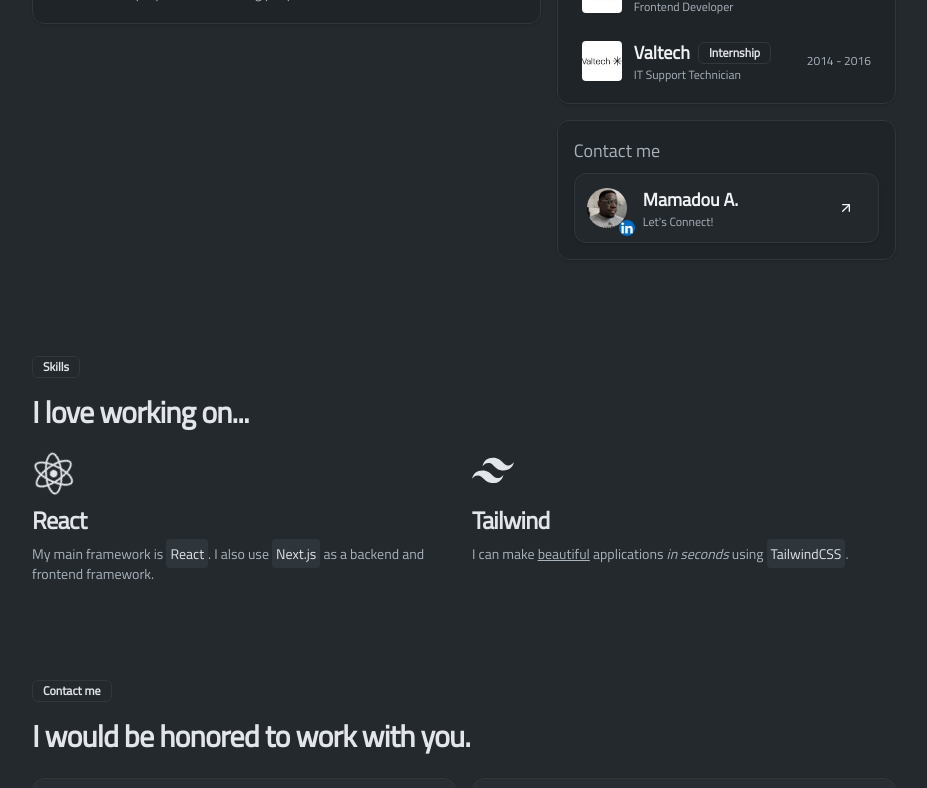
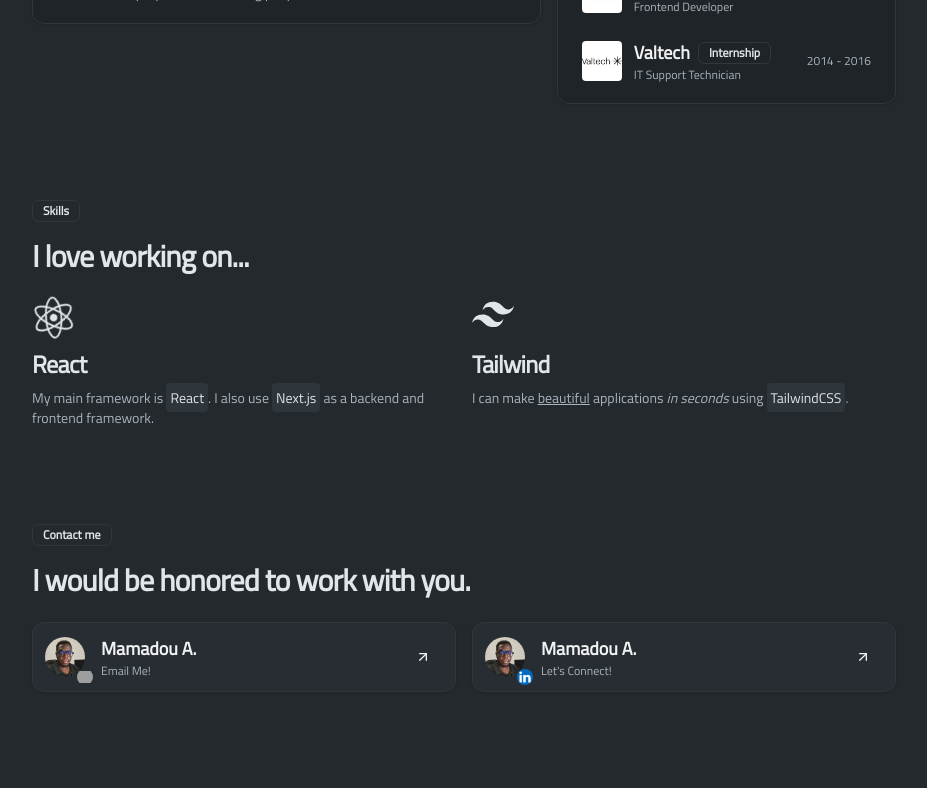
Before and after one commit to doumstyle/portfolio-v2, a Next.js app: page / in a window 1280 px wide. Shown: the part 860-1648 px from the top of the page, without its empty margins (176-1103 px from the left). Built offline with nearby package versions, Linux system fonts and the light colour scheme; grey boxes are pictures that could not be loaded.

Commit message:
remove contact me card and update portrait photo site-wide

```diff
--- a/app/_components/Contact.tsx
+++ b/app/_components/Contact.tsx
@@ -13,7 +13,7 @@
       <div className="flex max-md:flex-col gap-4 w-full">
         <ContactCard
           url="mailto:mamadou.amadou@ngatte.tech"
-          image="/portrait.jfif"
+          image="/portrait.png"
           name="Mamadou A."
           mediumImage="/email.svg"
           description="Email Me!"
@@ -22,7 +22,7 @@
         />
         <ContactCard
           url="https://linkedin.com/in/mamadouamadou"
-          image="/portrait.jfif"
+          image="/portrait.png"
           name="Mamadou A."
           mediumImage="/linkedin.png"
           description="Let's Connect!"
--- a/app/_components/Hero.tsx
+++ b/app/_components/Hero.tsx
@@ -1,6 +1,6 @@
-import React from "react"
+import React from "react";
 import { Section } from "./Section";
-import profile from "../../public/profile.jpg";
+import portrait from "../../public/portrait.png";
 import Image from "next/image";
 import { ComponentPropsWithoutRef } from "react";
 import { cn } from "lib/utils";
@@ -16,16 +16,24 @@
         <h2 className="font-caption text-5xl font-bold">Mamadou AMADOU</h2>
         <h3 className="text-3xl font-caption">Software Developer</h3>
         <p className="text-base">
-          I love technology in general and computer science in particular. I always wanted to know how things work so from an early age, I tinkered with a lot of tech, ranging from smartphones to game consoles, all to way to laptops and desktops. So I started my professional journey as a IT Support Technician, then I trained in basic Web development and today I'm a Fullstack Developer. Specializing in Javascript technologies (MERN Stack).
+          I love technology in general and computer science in particular. I
+          always wanted to know how things work so from an early age, I tinkered
+          with a lot of tech, ranging from smartphones to game consoles, all to
+          way to laptops and desktops. So I started my professional journey as a
+          IT Support Technician, then I trained in basic Web development and
+          today I'm a Fullstack Developer. Specializing in Javascript
+          technologies (MERN Stack).
         </p>
         <div className="flex items-center gap-2">
-          <p>Download my resume here</p> <ArrowRight/>
-          <Button variant={"outline"} size={"icon"} onClick={downloadCV}>CV</Button>
+          <p>Download my resume here</p> <ArrowRight />
+          <Button variant={"outline"} size={"icon"} onClick={downloadCV}>
+            CV
+          </Button>
         </div>
       </div>
       <div className="flex-2 w-full max:md:m-auto ml-auto">
         <Image
-          src={profile}
+          src={portrait}
           alt="Mamadou's picture"
           className="w-full h-auto rounded-full max-w-xs mx-md:w-56"
         />
--- a/app/_components/Status.tsx
+++ b/app/_components/Status.tsx
@@ -1,7 +1,6 @@
 import { Card } from "components/ui/card";
 import { Section } from "./Section";
 import { HardHat, Languages, Shirt } from "lucide-react";
-import { ArrowUpRight } from "lucide-react";
 import { Project, ProjectProps } from "./Project";
 import { ContactCard } from "./ContactCard";
 import { Work, WorkProps } from "./Work";
@@ -34,19 +33,6 @@
               <Work key={index} {...work} />
             ))}
           </div>
-        </Card>
-
-        <Card className="p-4 flex-1 flex flex-col gap-2">
-          <p className="text-lg text-muted-foreground">Contact me</p>
-          <ContactCard
-            url="https://linkedin.com/in/mamadouamadou"
-            image="/portrait.jfif"
-            name="Mamadou A."
-            mediumImage="/linkedin.png"
-            description="Let's Connect!"
-            width={60}
-            height={60}
-          />
         </Card>
       </div>
     </Section>
```
Also changed, not shown: public/portrait.png (added).
